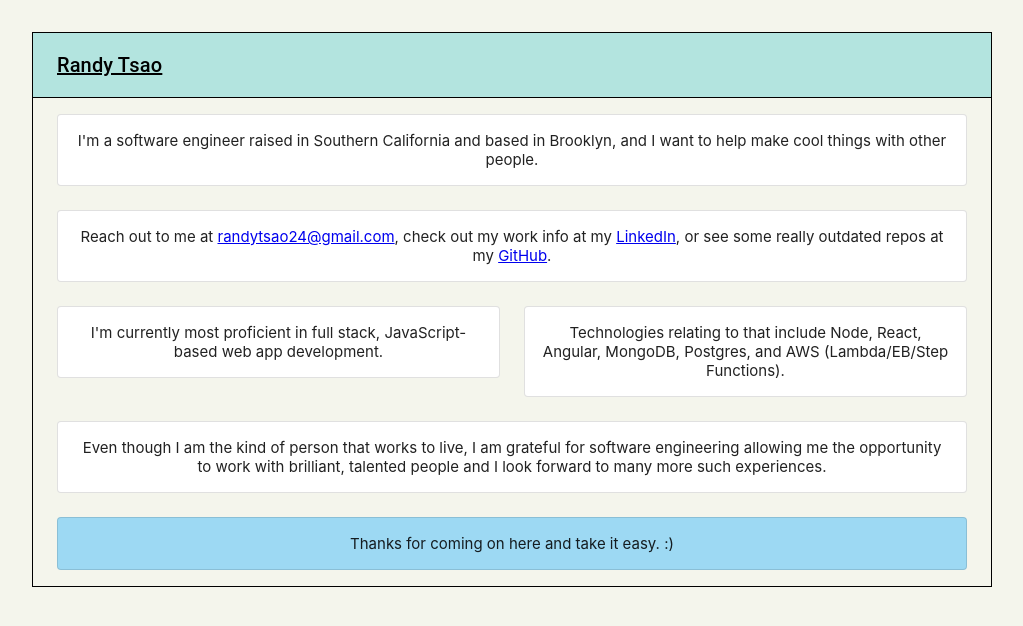
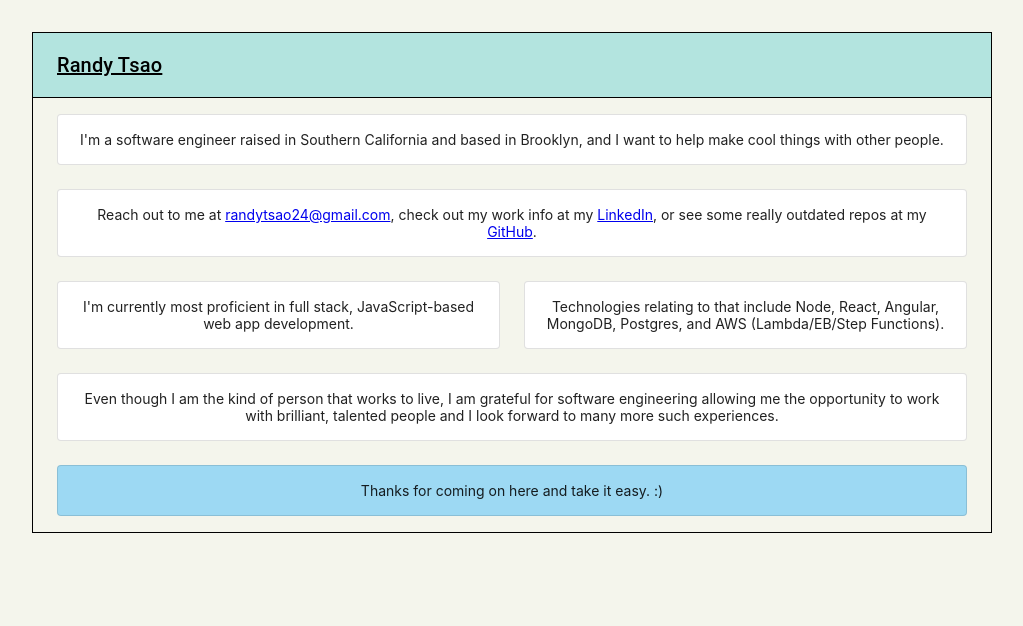
Before and after one commit to randytsao24/randytsao24.github.io, a React (Create React App) app: page / in a window 1280 px wide. Shown: the top 626 px of the page, without its empty margins (128-1151 px from the left). Built offline with nearby package versions, Linux system fonts and the light colour scheme.

Commit message:
Actually no thanks on the font size change

```diff
--- a/src/components/Personal.js
+++ b/src/components/Personal.js
@@ -14,7 +14,7 @@ const initStyles = makeStyles(theme => ({
   },
   infoCard: {
     padding: theme.spacing(2),
-    fontSize: 15,
+    fontSize: 14,
     textAlign: 'center',
     color: theme.palette.text.primary
   }
```
